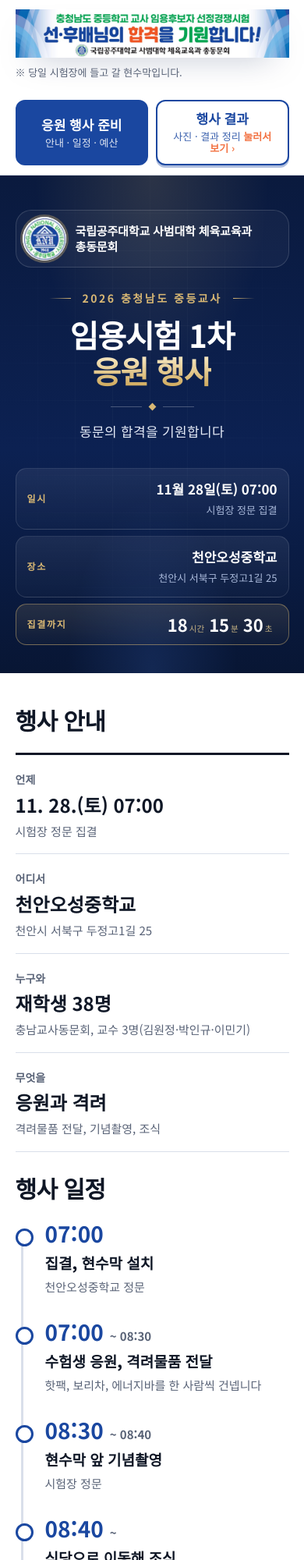
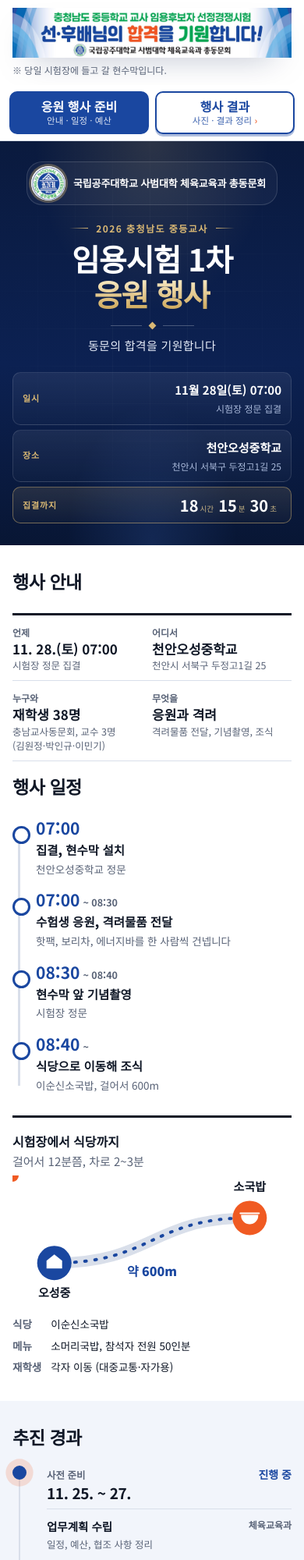
Before and after one commit to joyeonguk/knu-cheer-2026, a plain HTML site: page index.html in a window 390 px wide. Shown: the top 2000 px of the page at 78% size. Drawn offline with Linux system fonts and the light colour scheme.

Commit message:
모바일 화면 최적화: 글자 크기·여백 축소, 줄바꿈 정리
Co-Authored-By: Claude Opus 5.5 <noreply@anthropic.com>
Claude-Session: https://claude.ai/code/session_017kM4rx3RUUPgNneWQvuL4F

```diff
--- a/index.html
+++ b/index.html
@@ -212,6 +212,78 @@ svg text{paint-order:stroke;stroke:var(--bg);stroke-width:5px;font-family:"Malan
 @media(prefers-reduced-motion:reduce){*,*::before{animation:none!important;transition:none!important}.js .rv{opacity:1;transform:none}}
 @media(max-width:860px){.grid4{grid-template-columns:repeat(2,minmax(0,1fr))}.grid4>div:nth-child(2){border-right:0}.two,.money,.kitrow{grid-template-columns:minmax(0,1fr)}}
 @media(max-width:560px){.grid4{grid-template-columns:minmax(0,1fr)}.grid4>div{border-right:0;margin-right:0;border-bottom:1px solid var(--rule);padding-bottom:16px}.coop div{grid-template-columns:minmax(0,1fr);gap:2px}.gal{grid-template-columns:1fr 1fr;grid-template-rows:auto;min-height:0}.gal div{aspect-ratio:4/3}.gal div:first-child{grid-column:1/3;grid-row:auto}}
+/* phone layout */
+html{-webkit-text-size-adjust:100%;text-size-adjust:100%}
+@media(max-width:600px){
+body{font-size:15px;line-height:1.6}
+.band{padding-block:32px;padding-left:max(16px,env(safe-area-inset-left,0px));padding-right:max(16px,env(safe-area-inset-right,0px))}
+h2{font-size:23px;line-height:1.25}
+h3{font-size:16px}
+.banner{padding-block:10px!important}
+.banner p{font-size:12px;margin-top:6px}
+.tabs{padding:8px 12px}
+.tabs .wrap{gap:8px}
+.tabs button{min-height:52px;font-size:16px;padding:8px 4px;border-radius:10px}
+.tabs small{font-size:11.5px;margin-top:2px;white-space:nowrap}
+.tabs button[aria-selected=false] small::after{content:" ›"}
+.hero{padding-top:26px;padding-bottom:28px}
+.brand{gap:10px;padding:5px 14px 5px 5px;max-width:100%}
+.emb{width:44px;height:44px}
+.org{font-size:13px!important;line-height:1.35}
+.eyebrow{margin-top:20px;font-size:12px;letter-spacing:.12em;gap:10px}
+.eyebrow::before,.eyebrow::after{width:24px}
+.hero h1{margin-top:8px}
+.l1,.l2{font-size:clamp(32px,10vw,40px)}
+.rule{margin-top:14px}
+.sub{font-size:15px;margin-top:10px}
+.clock{margin-top:22px;gap:6px}
+.clock>div{padding:10px 12px;border-radius:10px}
+.clock .lab{font-size:11px;letter-spacing:.08em;white-space:nowrap}
+.clock .val{font-size:15px}
+.clock .val small{font-size:12px}
+.cd{font-size:20px}
+.grid4{grid-template-columns:repeat(2,minmax(0,1fr))!important}
+.grid4>div{border-right:0!important;margin-right:0!important;padding:12px 8px 10px 0!important;border-bottom:1px solid var(--rule)}
+.k{font-size:12px}
+.v{font-size:17px!important;margin:2px 0}
+.d{font-size:12.5px;line-height:1.45}
+.two{gap:28px;margin-top:18px}
+.tl li{padding:0 0 18px 30px}
+.tl .t{font-size:21px;white-space:normal}
+.tl .t small{font-size:12.5px;margin-left:4px;white-space:nowrap}
+.tl h3{font-size:15.5px;margin-top:5px}
+.tl p{font-size:13.5px}
+.fig{height:170px}
+.dl{font-size:13.5px;gap:6px 12px}
+.ph{margin-top:22px}
+.phd .nm{font-size:12.5px}
+.big{font-size:19px!important;margin:2px 0 8px;white-space:normal}
+.it{padding:10px 0;gap:2px 10px}
+.it h3{font-size:14.5px}
+.it .by{font-size:12px}
+.it p{font-size:12.5px}
+.money{gap:20px}
+.total{font-size:40px!important;margin-top:10px}
+.bars{gap:14px}
+.bar b{font-size:14.5px}
+.bar .amt{font-size:16px}
+.track{height:10px}
+.bar small{font-size:12px}
+.kitrow{gap:20px}
+.kitrow p{font-size:14px}
+.kn{font-size:48px!important;margin-top:8px}
+.items{gap:6px}
+.items b{font-size:15px}
+.items span{font-size:13px}
+.rhead p{font-size:14px;line-height:1.7}
+.cmp{font-size:13.5px!important}
+.cmp th,.cmp td{padding:10px 4px}
+.cmp td.n{font-size:13.5px}
+.cmp td.n.e{font-size:12px;white-space:normal;text-align:right;min-width:4.5em}
+.cmp .sub{font-size:11.5px!important}
+.cmpnote{font-size:13px}
+.foot{font-size:12.5px;padding-block:18px}
+}
 </style>
 <script>document.documentElement.classList.add("js")</script>
 </head>
```
